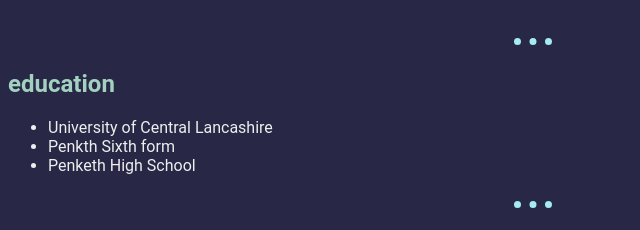
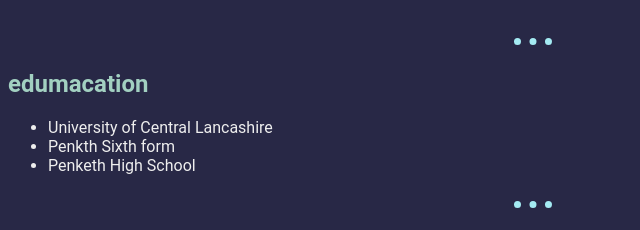
Before and after one commit to daniielrp/cv, a plain HTML site: page index.html in a window 1280 px wide. Shown: the part 538-768 px from the top of the page, 0-640 px from the left. Drawn offline with Linux system fonts and the light colour scheme.

Commit message:
testing on ios

```diff
--- a/index.html
+++ b/index.html
@@ -32,7 +32,7 @@
       </tr>
     </table>
     <hr>
-    <h2>education</h2>
+    <h2>edumacation</h2>
     <ul>
       <li>University of Central Lancashire</li>
       <li>Penkth Sixth form</li>
```
